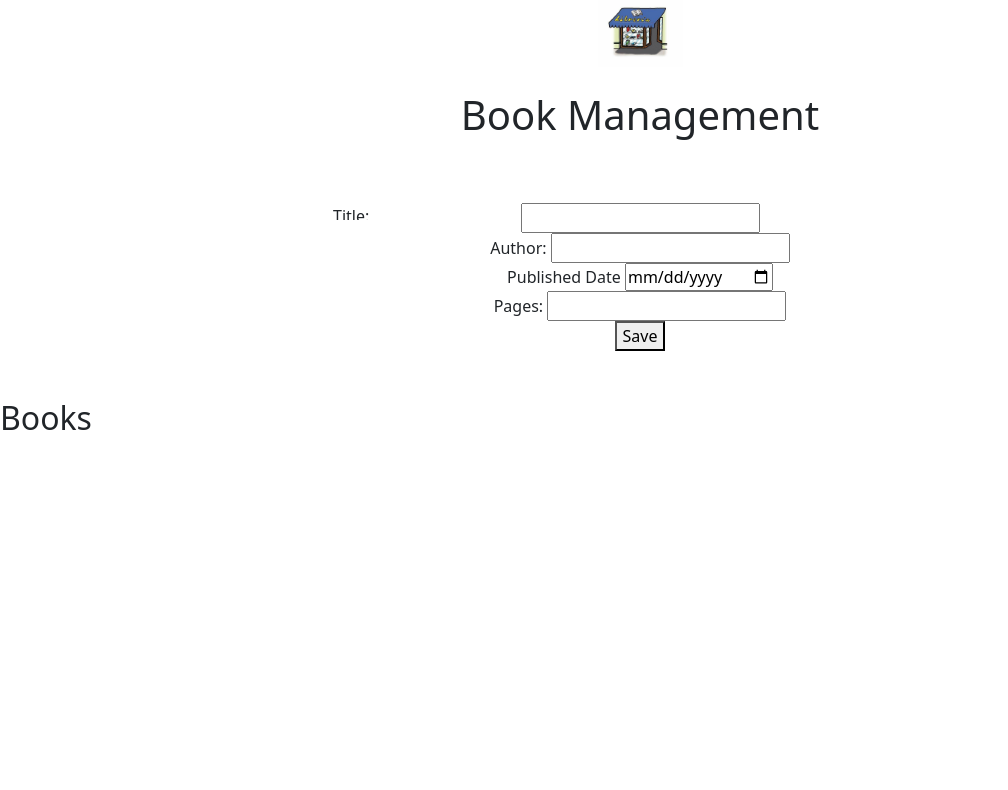
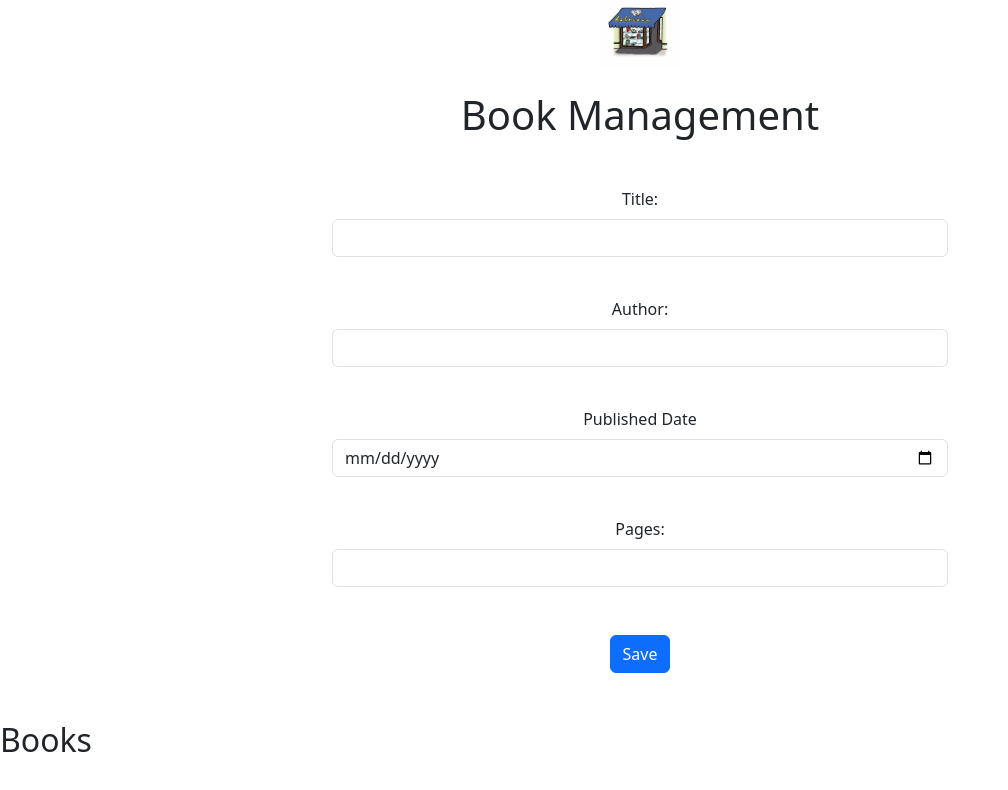
Before and after one commit to CristinaMurcia/myapp, a website: page public/index.html in a window 1280 px wide. Shown: the whole page, without its empty margins (0-1008 px from the left). Drawn offline with nearby package versions, Linux system fonts and the light colour scheme; no server answers.

Commit message:
20240628 Final tarde

```diff
--- a/public/index.html
+++ b/public/index.html
@@ -15,20 +15,25 @@
     </div>
     <div class="container col-md-6 text-center mb-5">
        <form id="book-form">
-        <div class="row mb-3">
-            <div class="form-floating">
-        <input type="hidden" id="book-id">
-        <label for="title">Title:</label>
-        </div>
-        </div>
-        <input type="text" id="title" required><br>
-        <label for="author">Author:</label>
-        <input type="text" id="author" required><br>
-        <label for="publishedDate">Published Date</label>
-        <input type="date" id="publishedDate" required><br>
-        <label for="pages">Pages:</label>
-        <input type="number" id="pages" required><br>
-        <button type="submit">Save</button>
+            <div class="flex mb-3">
+                <input type="hidden" id="book-id" >
+                <label for="title" class="form-label">Title:</label>
+                <input type="text" id="title" class="form-control" required><br>
+            </div>
+            <div class="flex mb-3">
+                    <label for="author" class="form-label">Author:</label>
+                    <input type="text" id="author" class="form-control" required><br>
+            </div>
+            <div class="flex mb-3">
+                    <label for="publishedDate" class="form-label">Published Date</label>
+                    <input type="date" id="publishedDate" class="form-control" required><br>
+            </div>
+
+            <div>
+                <label for="pages" class="form-label">Pages:</label>
+                <input type="number" id="pages" class="form-control" required><br>
+            </div><br>
+            <button type="submit" class="btn btn-primary">Save</button>
        </form>
     </div>
     <h2>Books</h2>
```
